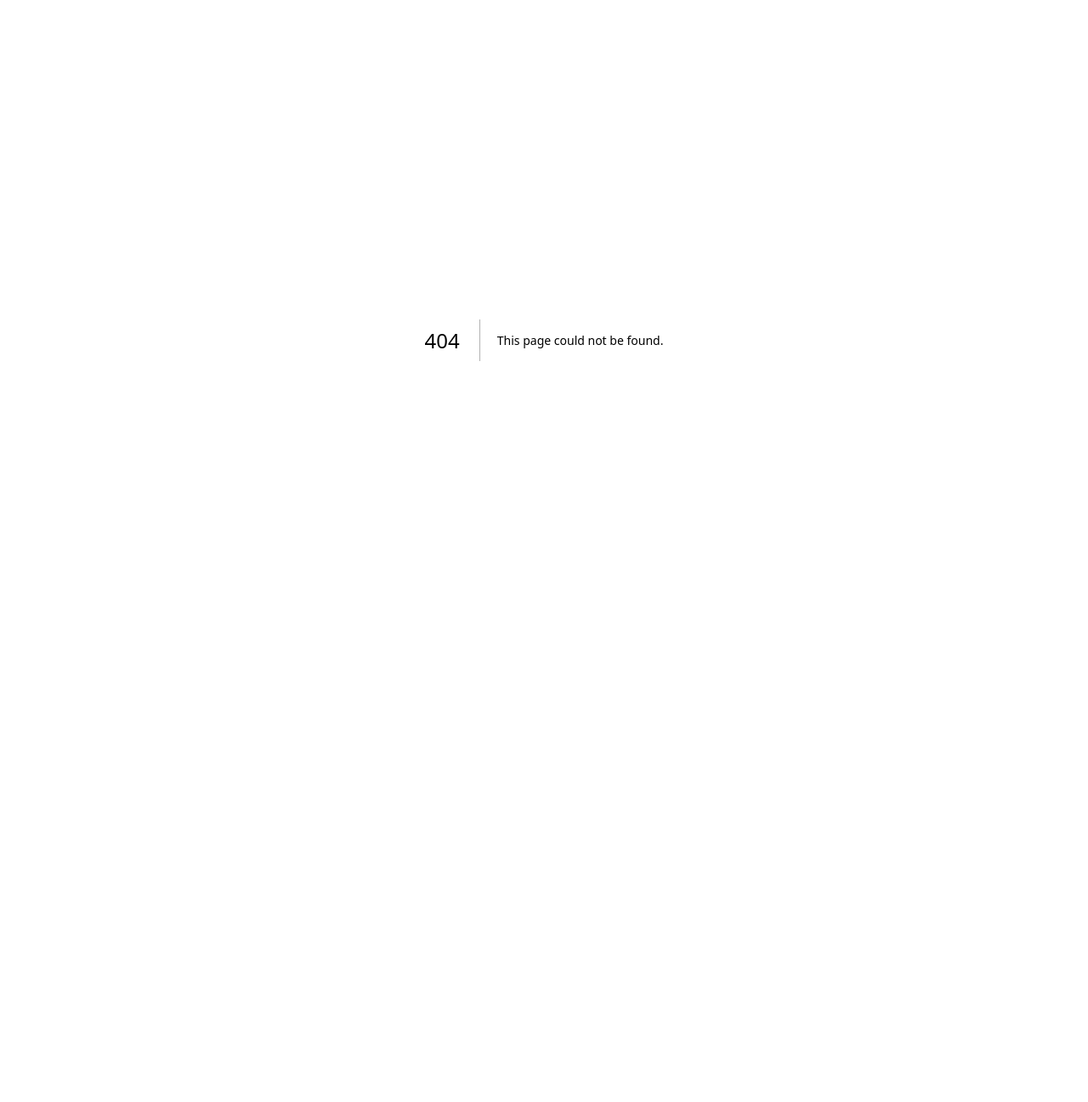
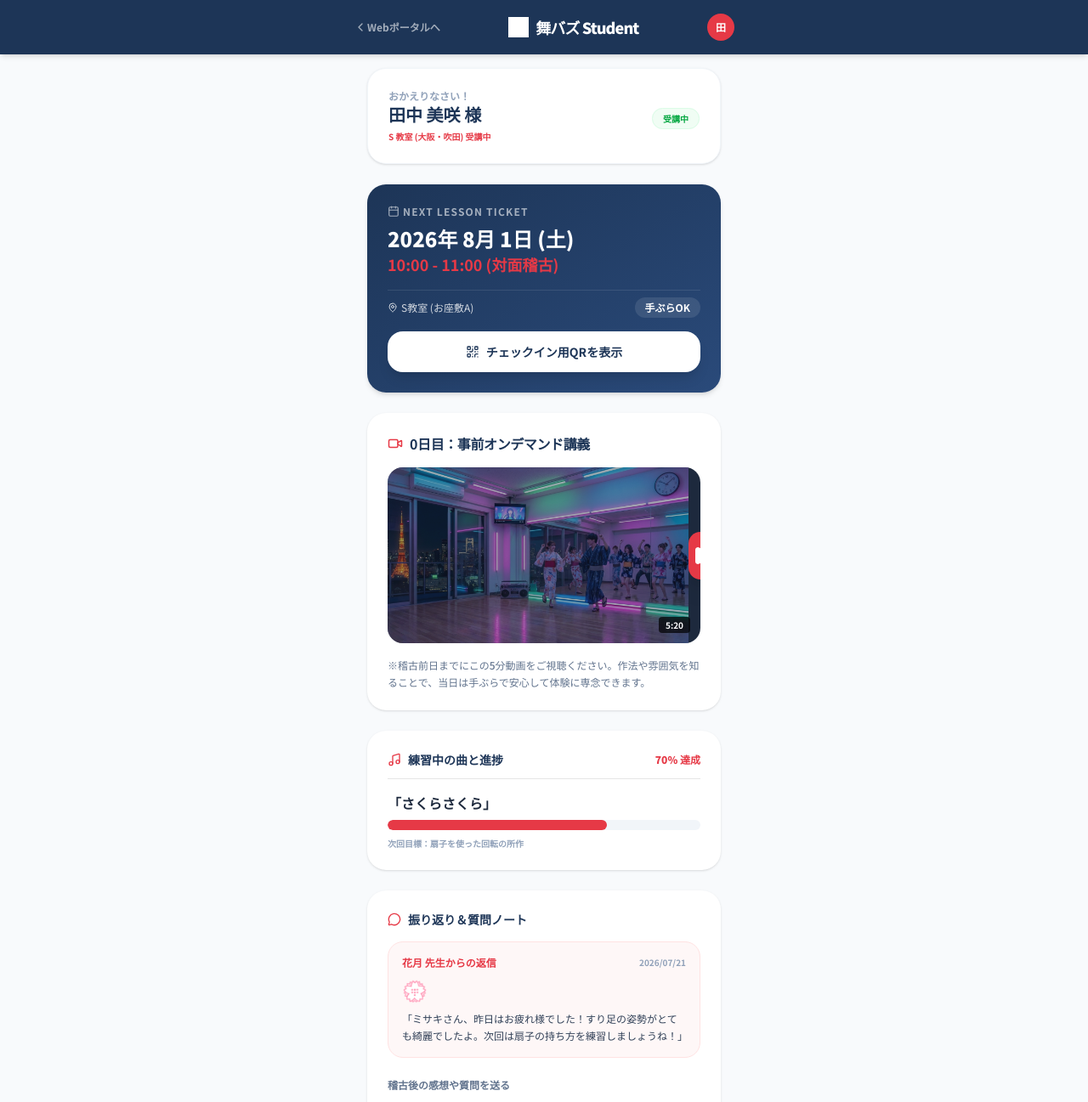
Before and after one commit to ivu115/maibazu-app, a Next.js app: page /student-app in a window 1280 px wide. Before the commit this address had no page. Shown: the top 1297 px of the page at 85% size. Before the commit the page ends 800 px from the top, so only its background shows below. Built offline with nearby package versions, Linux system fonts and the light colour scheme.

Commit message:
生徒用アプリ（/student-app）の新設と予習動画・次回チケット・生徒ノート機能の実装完了

```diff
--- a/src/app/page.tsx
+++ b/src/app/page.tsx
@@ -38,8 +38,8 @@ export default function Home() {
             </div>
             <h1 className="text-4xl md:text-6xl font-black leading-tight mb-8">
               日本舞踊を<br />
-              <span className="text-[#E63946]">もっと気軽</span>に、<br />
-              <span className="text-[#E63946]">もっと手軽</span>に。
+              <span className="text-[#E63946]">もっと気軽</span>に<br />
+              <span className="text-[#E63946]">もっと手軽</span>に
             </h1>
             <p className="text-base md:text-lg text-slate-500 mb-10 leading-relaxed max-w-md mx-auto md:mx-0 font-medium">
               舞バズ認定教室は、不透明な費用は一切なし。<br/>
@@ -188,11 +188,17 @@ export default function Home() {
           </div>
           <p className="text-sm opacity-60">© 2026 Maibazu - Japanese Dance DX Platform</p>
 
-          <div className="pt-8 border-t border-white/10 flex flex-col md:flex-row justify-center gap-6 text-xs text-white/40">
+          {/* フッター内リンク部分 */}
+<div className="pt-8 border-t border-white/10 flex flex-col md:flex-row justify-center gap-6 text-xs text-white/50">
   <Link href="/search" className="hover:text-white transition-colors">教室検索</Link>
-  {/* 👇 /login へ変更 */}
+
+  {/* 👇 生徒用アプリへのリンクを追加 */}
+  <Link href="/student-app" className="hover:text-[#E63946] font-bold text-white/80 transition-colors underline underline-offset-4">
+     受講生の方はこちら（生徒用アプリ）
+  </Link>
+
   <Link href="/login" className="hover:text-[#E63946] font-bold text-white/60 transition-colors underline underline-offset-4">
-     教室運営者・講師の方はこちら（舞バズ Admin ログイン）
+     教室運営者・講師の方はこちら（舞バズ Admin）
   </Link>
 </div>
         </div>
--- /dev/null
+++ b/src/app/student-app/page.tsx
@@ -0,0 +1,172 @@
+"use client";
+
+import React, { useState } from 'react';
+import Link from 'next/link';
+import { Button } from "@/components/ui/button";
+import { Card, CardContent, CardHeader, CardTitle } from "@/components/ui/card";
+import { Input } from "@/components/ui/input";
+import {
+  Video, Calendar, MapPin, QrCode, CheckCircle2,
+  Send, Sparkles, Music, ChevronLeft, Award, Play, MessageCircle
+} from "lucide-react";
+
+export default function StudentAppPage() {
+  const [isPlayingVideo, setIsPlayingVideo] = useState(false);
+  const [reflectionText, setReflectionText] = useState("");
+  const [noteSent, setNoteSent] = useState(false);
+
+  const handleSendNote = () => {
+    if (!reflectionText) return;
+    setNoteSent(true);
+  };
+
+  return (
+    <div className="min-h-screen bg-[#F8FAFC] text-black font-sans pb-12">
+      {/* 📱 スマホアプリ風ヘッダー */}
+      <header className="bg-[#1D3557] text-white p-4 sticky top-0 z-50 shadow-md">
+        <div className="max-w-md mx-auto flex items-center justify-between">
+          <Link href="/" className="text-white/60 hover:text-white flex items-center text-xs font-bold">
+            <ChevronLeft size={16} /> Webポータルへ
+          </Link>
+          <div className="flex items-center gap-2">
+            <img src="/logo.png" alt="logo" className="w-6 h-6 invert brightness-0" />
+            <span className="font-black text-lg tracking-tighter">舞バズ Student</span>
+          </div>
+          <div className="size-8 bg-[#E63946] rounded-full flex items-center justify-center font-black text-xs">
+            田
+          </div>
+        </div>
+      </header>
+
+      <main className="max-w-md mx-auto p-4 space-y-6">
+        {/* 生徒ウェルカムカード */}
+        <div className="bg-white p-6 rounded-3xl shadow-sm border border-slate-100 flex items-center justify-between">
+          <div>
+            <p className="text-xs text-slate-400 font-bold">おかえりなさい！</p>
+            <h1 className="text-xl font-black text-[#1D3557]">田中 美咲 様</h1>
+            <p className="text-[10px] text-[#E63946] font-bold mt-1">S 教室 (大阪・吹田) 受講中</p>
+          </div>
+          <div className="text-right">
+            <span className="text-[10px] bg-green-50 text-green-600 font-bold px-3 py-1 rounded-full border border-green-100">受講中</span>
+          </div>
+        </div>
+
+        {/* 🎟️ 1. 次回のお稽古チケット */}
+        <Card className="border-none shadow-md rounded-3xl bg-gradient-to-br from-[#1D3557] to-[#2A4A7A] text-white overflow-hidden">
+          <CardHeader className="p-6 pb-2">
+            <CardTitle className="text-xs font-bold uppercase tracking-widest opacity-60 flex items-center gap-1">
+              <Calendar size={14} /> Next Lesson Ticket
+            </CardTitle>
+          </CardHeader>
+          <CardContent className="p-6 pt-0 space-y-4">
+            <div>
+              <p className="text-2xl font-black">2026年 8月 1日 (土)</p>
+              <p className="text-lg font-bold text-[#E63946]">10:00 - 11:00 (対面稽古)</p>
+            </div>
+            <div className="flex items-center justify-between pt-2 border-t border-white/10 text-xs">
+              <span className="flex items-center gap-1 opacity-80"><MapPin size={12}/> S教室 (お座敷A)</span>
+              <span className="bg-white/10 px-3 py-1 rounded-full font-bold">手ぶらOK</span>
+            </div>
+            <Button className="w-full bg-white text-[#1D3557] hover:bg-slate-100 py-6 rounded-2xl font-bold gap-2 text-sm shadow-lg">
+              <QrCode size={18} /> チェックイン用QRを表示
+            </Button>
+          </CardContent>
+        </Card>
+
+        {/* 🎬 2. 0日目・オンデマンド事前講義（動画） */}
+        <Card className="border-none shadow-sm rounded-3xl bg-white overflow-hidden">
+          <CardHeader className="p-6 pb-2">
+            <CardTitle className="text-base font-bold flex items-center gap-2 text-[#1D3557]">
+              <Video className="text-[#E63946]" size={18} /> 0日目：事前オンデマンド講義
+            </CardTitle>
+          </CardHeader>
+          <CardContent className="p-6 pt-2 space-y-4">
+            {!isPlayingVideo ? (
+              <div
+                onClick={() => setIsPlayingVideo(true)}
+                className="relative aspect-video bg-slate-800 rounded-2xl overflow-hidden cursor-pointer group flex items-center justify-center"
+              >
+                <img src="/hero.jpg" alt="thumbnail" className="w-full h-full object-cover opacity-60 group-hover:scale-105 transition-transform" />
+                <div className="size-14 rounded-full bg-[#E63946] text-white flex items-center justify-center shadow-xl group-hover:scale-110 transition-transform">
+                  <Play size={24} className="ml-1 fill-white" />
+                </div>
+                <span className="absolute bottom-3 right-3 bg-black/70 text-white text-[10px] font-bold px-2 py-0.5 rounded">5:20</span>
+              </div>
+            ) : (
+              <div className="aspect-video bg-slate-900 rounded-2xl flex flex-col items-center justify-center text-white p-4 text-center space-y-2">
+                <Sparkles className="text-[#E63946] animate-pulse" size={32} />
+                <p className="text-xs font-bold">【再生中】日本舞踊の歴史と当日の作法</p>
+                <p className="text-[10px] opacity-60">「姿勢を落とす＝美しいすり足の基本です」</p>
+                <Button size="sm" variant="ghost" onClick={() => setIsPlayingVideo(false)} className="text-white/60 text-[10px]">閉じる</Button>
+              </div>
+            )}
+            <p className="text-xs text-slate-500 leading-relaxed font-medium">
+              ※稽古前日までにこの5分動画をご視聴ください。作法や雰囲気を知ることで、当日は手ぶらで安心して体験に専念できます。
+            </p>
+          </CardContent>
+        </Card>
+
+        {/* 🎵 3. マイお稽古・曲と進捗度 */}
+        <Card className="border-none shadow-sm rounded-3xl bg-white p-6 space-y-4">
+          <div className="flex items-center justify-between border-b pb-3">
+            <h3 className="font-bold text-sm text-[#1D3557] flex items-center gap-2">
+              <Music className="text-[#E63946]" size={16} /> 練習中の曲と進捗
+            </h3>
+            <span className="text-xs font-black text-[#E63946]">70% 達成</span>
+          </div>
+          <div>
+            <p className="text-base font-black text-slate-800 mb-2">「さくらさくら」</p>
+            <div className="w-full bg-slate-100 h-3 rounded-full overflow-hidden">
+              <div className="bg-[#E63946] h-full rounded-full w-[70%] transition-all duration-1000"></div>
+            </div>
+            <p className="text-[10px] text-slate-400 mt-2 font-bold">次回目標：扇子を使った回転の所作</p>
+          </div>
+        </Card>
+
+        {/* 📝 4. 振り返り＆質問ノート */}
+        <Card className="border-none shadow-sm rounded-3xl bg-white p-6 space-y-4">
+          <h3 className="font-bold text-sm text-[#1D3557] flex items-center gap-2">
+            <MessageCircle className="text-[#E63946]" size={16} /> 振り返り＆質問ノート
+          </h3>
+
+          {/* 過去に届いた先生からのスタンプ＆メッセージ */}
+          <div className="bg-red-50/60 p-4 rounded-2xl border border-red-100 space-y-2">
+            <div className="flex items-center justify-between text-xs font-bold text-[#E63946]">
+              <span>花月 先生からの返信</span>
+              <span className="text-[10px] text-slate-400">2026/07/21</span>
+            </div>
+            <div className="text-2xl">💮</div>
+            <p className="text-xs text-slate-700 font-medium leading-relaxed">
+              「ミサキさん、昨日はお疲れ様でした！すり足の姿勢がとても綺麗でしたよ。次回は扇子の持ち方を練習しましょうね！」
+            </p>
+          </div>
+
+          {/* 新しい振り返り送信フォーム */}
+          <div className="pt-2 space-y-3">
+            <p className="text-xs font-bold text-slate-500">稽古後の感想や質問を送る</p>
+            <textarea
+              value={reflectionText}
+              onChange={(e) => setReflectionText(e.target.value)}
+              placeholder="例：今日のすり足、少しコツが掴めました！自宅で復習する時の注意点はありますか？"
+              className="w-full h-24 p-3 bg-slate-50 border-none rounded-2xl text-xs outline-none focus:ring-2 focus:ring-[#E63946]"
+            />
+            {!noteSent ? (
+              <Button
+                onClick={handleSendNote}
+                disabled={!reflectionText}
+                className="w-full bg-[#1D3557] text-white py-6 rounded-2xl font-bold text-xs gap-2"
+              >
+                <Send size={14} /> 先生へノートを送信
+              </Button>
+            ) : (
+              <div className="bg-green-50 text-green-700 p-3 rounded-2xl text-xs font-bold text-center flex items-center justify-center gap-2">
+                <CheckCircle2 size={16} /> 先生へ送信しました！
+              </div>
+            )}
+          </div>
+        </Card>
+
+      </main>
+    </div>
+  );
+}
```
